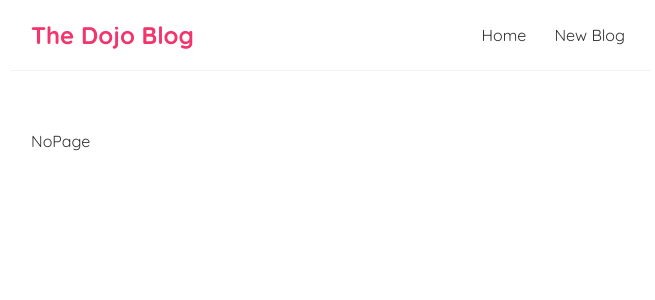
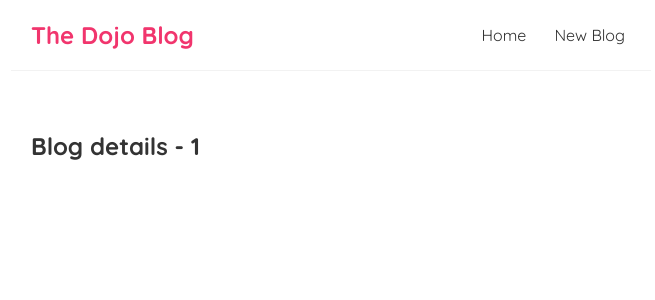
Before and after one commit to bleartdemaku/react-tutorial, a React (Create React App) app: page /blogs/1 in a window 1280 px wide. Shown: the top 300 px of the page, without its empty margins (309-964 px from the left). Built offline with nearby package versions, Linux system fonts and the light colour scheme.

Commit message:
route parameters {id}

```diff
--- a/src/App.js
+++ b/src/App.js
@@ -3,6 +3,7 @@ import Navbar from "./components/Navbar";
 import Home from "./pages/Home";
 import CreateBlog from "./components/CreateBlog";
 import NoPage from "./components/NoPage";
+import BlogDetails from "./components/BlogDetails";
 
 function App() {
   return (
@@ -12,7 +13,8 @@ function App() {
         <div className="content">
           <Routes>
             <Route path="/" element={<Home />} />
-            <Route path="create" element={<CreateBlog />} />
+            <Route path="/create" element={<CreateBlog />} />
+            <Route path="/blogs/:id" element={<BlogDetails />} />
             <Route path="*" element={<NoPage />} />
           </Routes>
         </div>
--- /dev/null
+++ b/src/components/BlogDetails.jsx
@@ -0,0 +1,13 @@
+import React from "react";
+import { useParams } from "react-router-dom";
+
+const BlogDetails = () => {
+  const { id } = useParams();
+  return (
+    <div className="blog-details">
+      <h2>Blog details - {id}</h2>
+    </div>
+  );
+};
+
+export default BlogDetails;
--- a/src/components/BlogList.jsx
+++ b/src/components/BlogList.jsx
@@ -1,11 +1,15 @@
+import { Link } from "react-router-dom";
+
 const BlogList = ({ blogs, title }) => {
   return (
     <div className="blog-list">
       <h2>{title}</h2>
       {blogs.map((blog) => (
         <div className="blog-preview" key={blog.id}>
-          <h2>{blog.title}</h2>
-          <p>Written by {blog.author}</p>
+          <Link to={`/blogs/${blog.id}`}>
+            <h2>{blog.title}</h2>
+            <p>Written by {blog.author}</p>
+          </Link>
         </div>
       ))}
     </div>
--- a/src/index.css
+++ b/src/index.css
@@ -56,3 +56,7 @@
   color: #f1356d;
   margin-bottom: 8px;
 }
+
+.blog-preview a {
+  text-decoration: none;
+}
```
